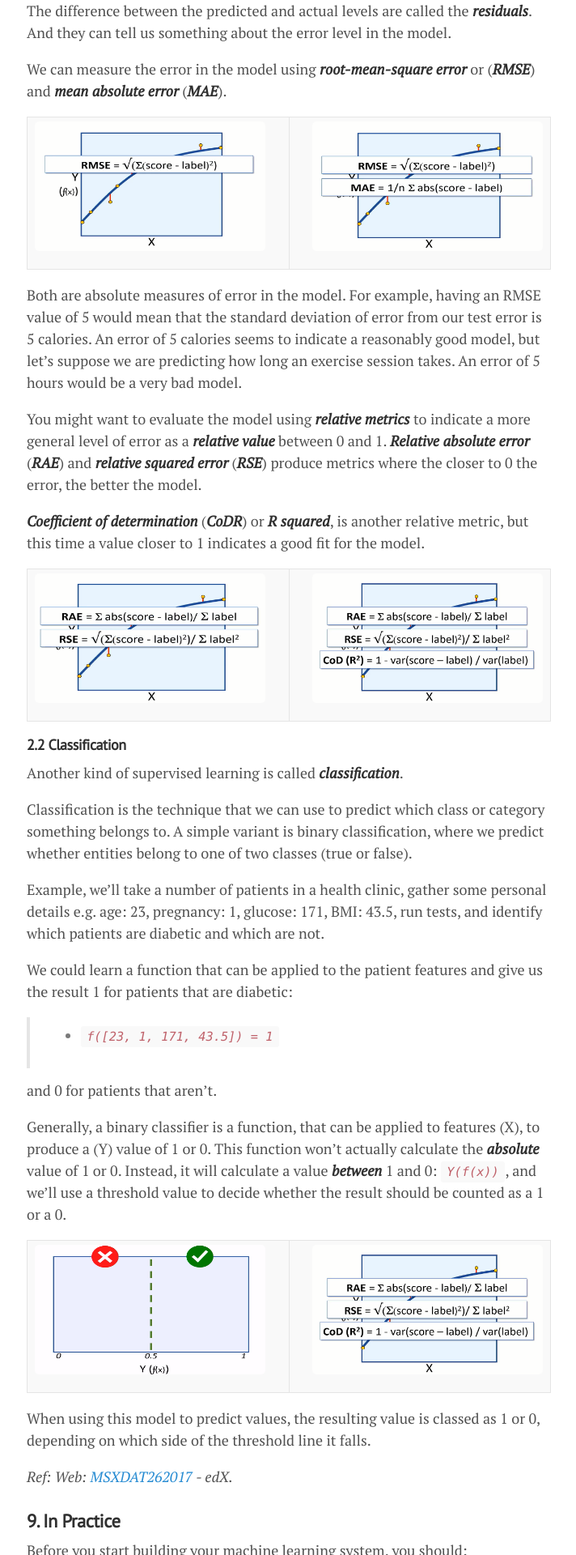
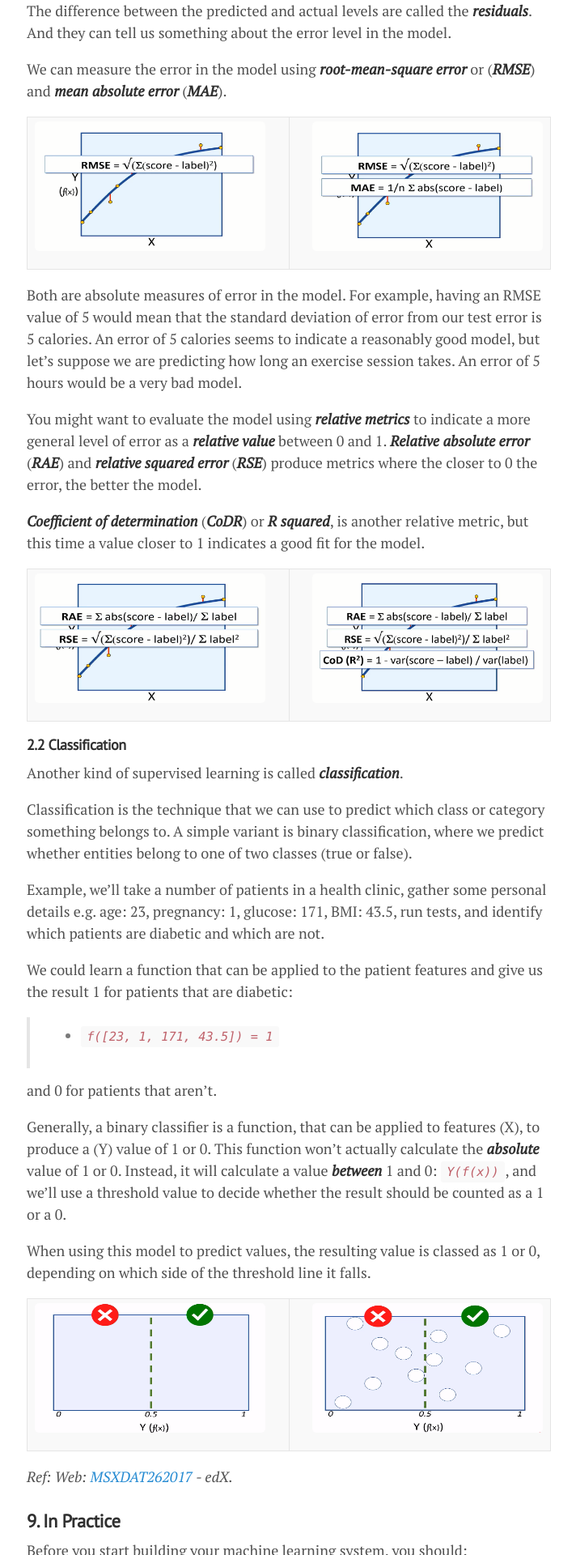
Before and after one commit to lgeurts/lgeurts.github.io, a Jekyll site: the page built from _posts/2018-06-29-artificial-intelligence-basics.md, in a window 1280 px wide. Shown: the part 4480-6400 px from the top of the page at 81% size, without its empty margins (283-995 px from the left). Built offline with Jekyll 4.4.1, drawn with Linux system fonts in a browser that asks for light colours; nearby versions of some CDN libraries.

Commit message:
Update 2018-06-29-artificial-intelligence-basics.md

```diff
--- a/_posts/2018-06-29-artificial-intelligence-basics.md
+++ b/_posts/2018-06-29-artificial-intelligence-basics.md
@@ -152,10 +152,10 @@ and 0 for patients that aren't.
 
 Generally, a binary classifier is a function, that can be applied to features (X), to produce a (Y) value of 1 or 0. This function won't actually calculate the ***absolute*** value of 1 or 0. Instead, it will calculate a value ***between*** 1 and 0: *`Y(f(x))`*, and we'll use a threshold value to decide whether the result should be counted as a 1 or a 0.
 
+When using this model to predict values, the resulting value is classed as 1 or 0, depending on which side of the threshold line it falls.
+
 :-----------------:|:-----------------:
-<img src="/assets/artificial-intelligence/treshold-value-1.png" align="left" width="285" height="160" alt=""> | <img src="/assets/artificial-intelligence/plotted-chart-8.png" align="right" width="285" height="160" alt="">
-
-When using this model to predict values, the resulting value is classed as 1 or 0, depending on which side of the threshold line it falls.
+<img src="/assets/artificial-intelligence/treshold-value-1.png" align="left" width="285" height="160" alt=""> | <img src="/assets/artificial-intelligence/treshold-value-2.png" align="right" width="285" height="160" alt="">
 
 *Ref: Web: [MSXDAT262017](https://www.youtube.com/watch?v=1O0_u9WRo-0/) - edX.*
 
```
